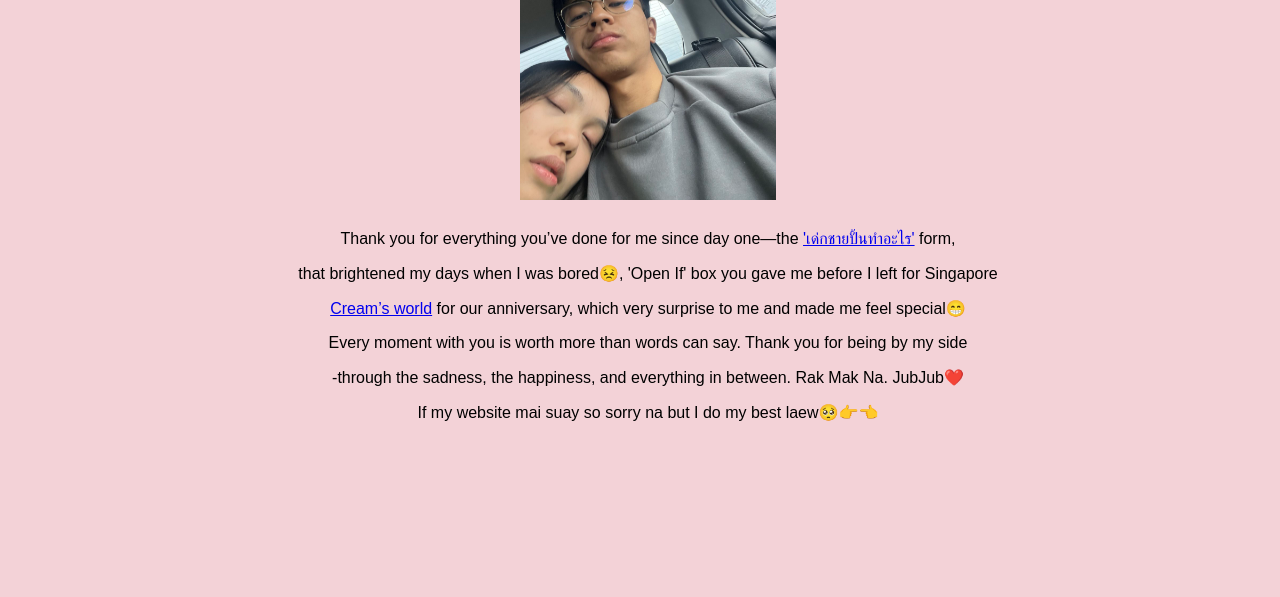
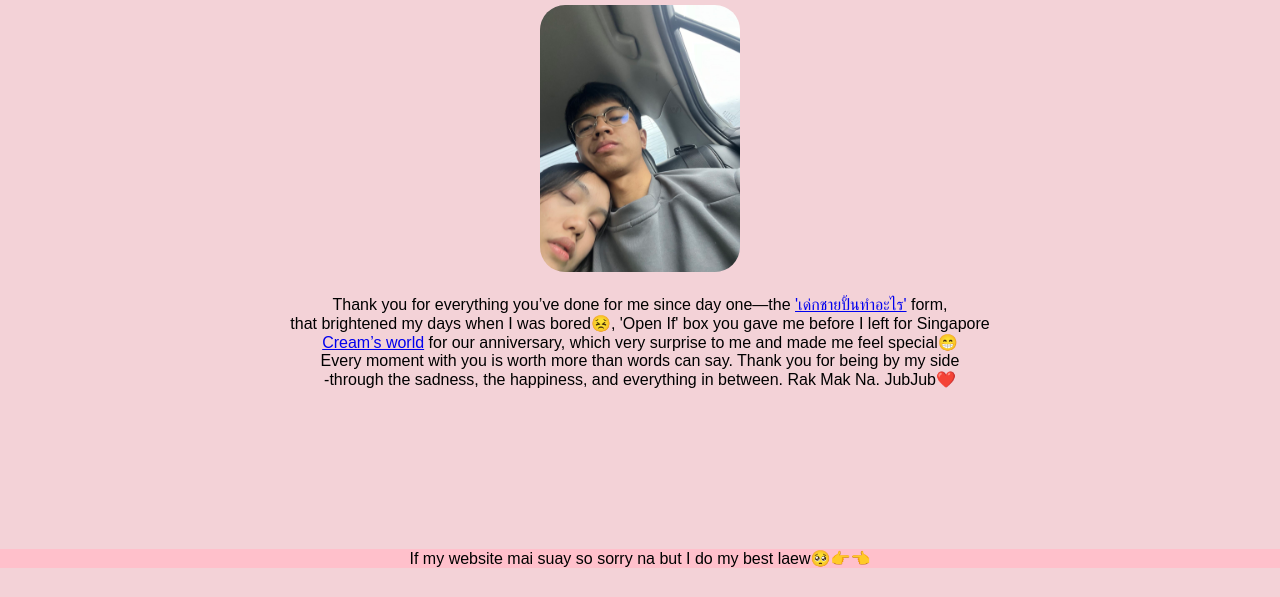
Before and after one commit to KTWC/KunCreamEiEi, a plain HTML site: page yes.html in a window 1280 px wide. Shown: the part 232-829 px from the top of the page. After the commit the page ends 800 px from the top, so only its background shows below. Drawn offline with Linux system fonts and the light colour scheme.

Commit message:
Update style.css

```diff
--- a/style.css
+++ b/style.css
@@ -1,6 +1,6 @@
 * {
-    /* margin: 0;
-    padding: 0; */
+    margin: 0;
+    padding: 0;
     box-sizing: border-box;
     font-family: sans-serif;
 }
@@ -8,8 +8,15 @@
 body {
     width: 100%;
     min-height: 100vb;
+    display: flex;
+    justify-content: center;
+    align-items: center;
     text-align: center;
     background-color: rgb(243, 210, 215);
+}
+
+.container {
+    display: flex;
 }
 
 .btn a {
@@ -17,11 +24,33 @@ body {
     color: #111;
     background: white;
     padding: 10px 25px;
-    border-radius: 8px;
+    border-radius: 24px;
 }
 
+.size {
+    font-size: 23px;
+}
+
+.sizeb {
+    font-size: 45px;
+}
+
+
 img {
-    margin: 10px;
+    margin: 20px;
     width: 20%;
+    border-radius: 25px;
+}
 
+.horizontal {
+    width: 40%;
 }
+
+.footer {
+    position: absolute;
+    bottom: 0;
+    left: 0;
+    width: 100%;
+    text-align: center;
+    background-color: pink;
+}
```
